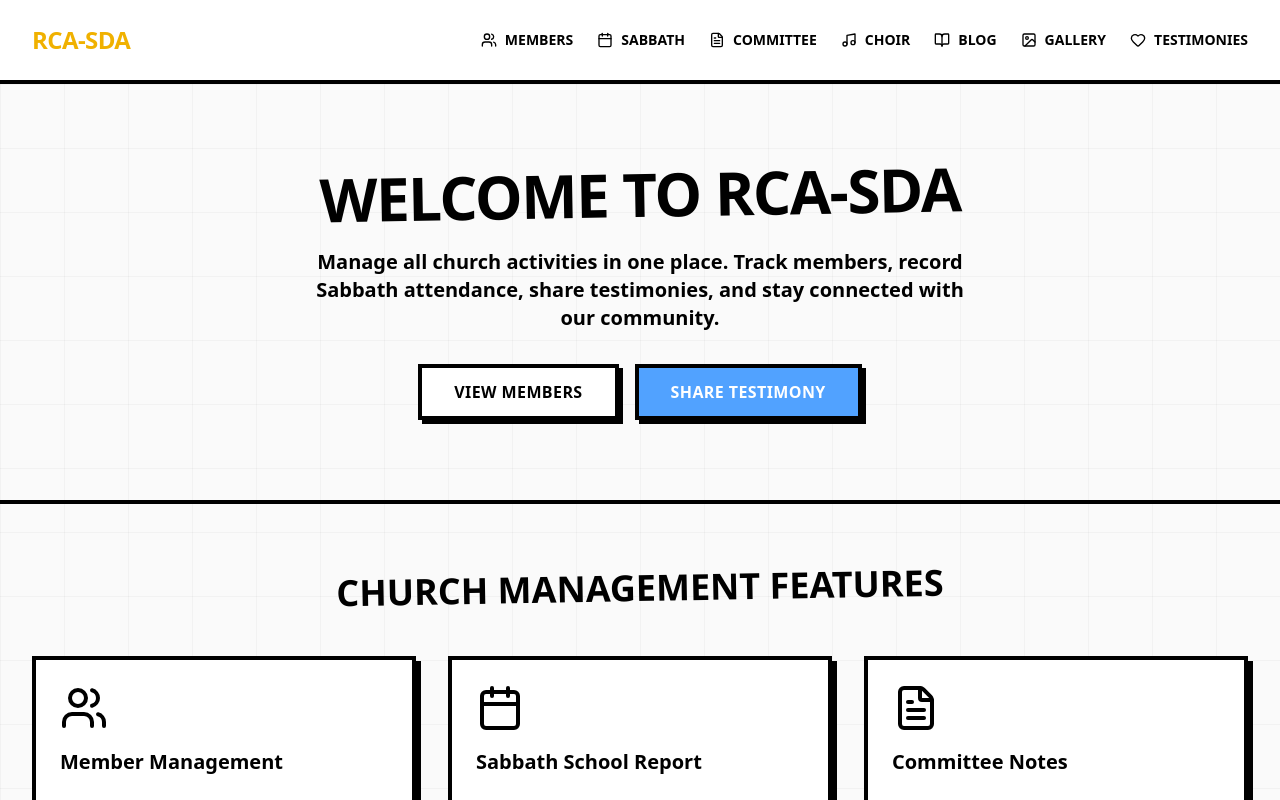
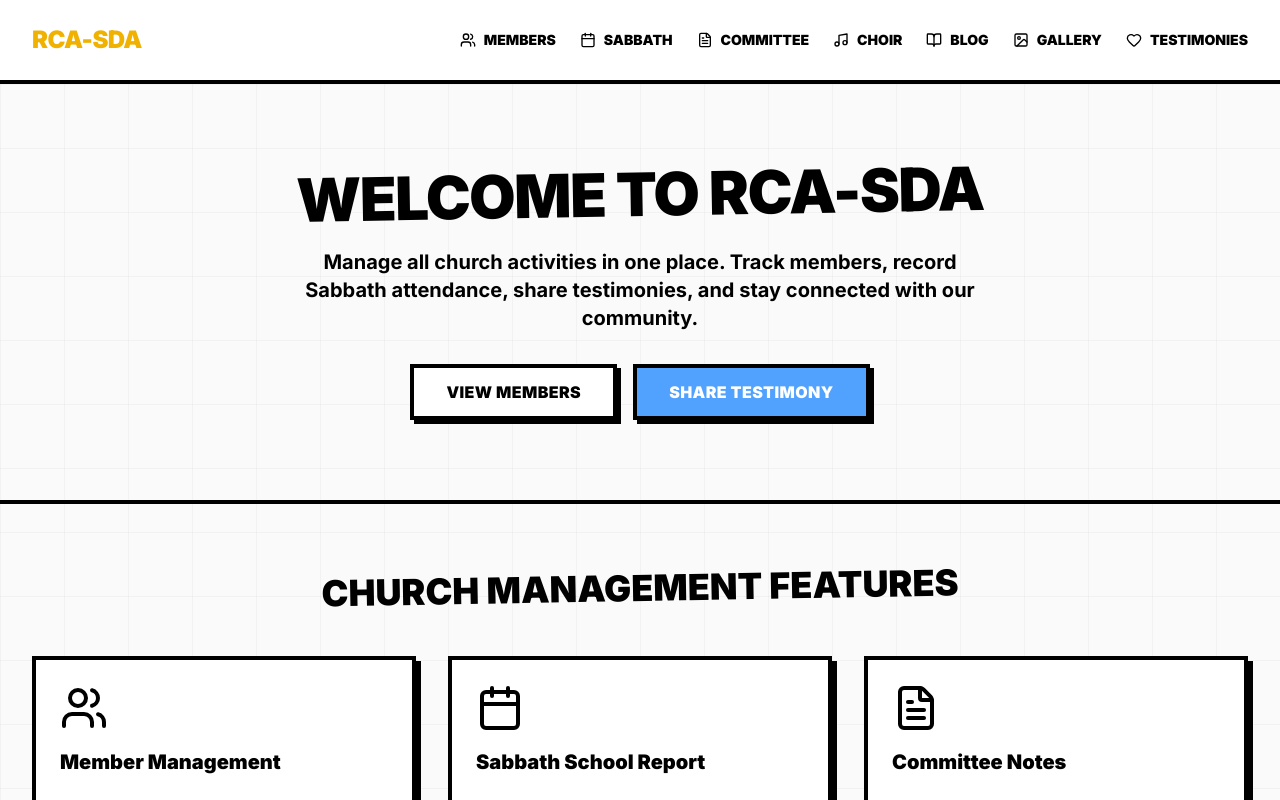
Before and after one commit to RCA-SDA/rca-sda-web-frontend, a Next.js app: page / in a window 1280 px wide. Shown: the top 800 px of the page. Built offline with nearby package versions, Linux system fonts and the light colour scheme.

Commit message:
feat : modern font

```diff
--- a/app/globals.css
+++ b/app/globals.css
@@ -6,8 +6,7 @@
 @theme inline {
   --color-background: var(--background);
   --color-foreground: var(--foreground);
-  --font-sans: var(--font-geist-sans);
-  --font-mono: var(--font-geist-mono);
+  --font-sans: var(--font-inter);
   --color-sidebar-ring: var(--sidebar-ring);
   --color-sidebar-border: var(--sidebar-border);
   --color-sidebar-accent-foreground: var(--sidebar-accent-foreground);
--- a/app/layout.tsx
+++ b/app/layout.tsx
@@ -1,16 +1,12 @@
 import type { Metadata } from "next";
-import { Geist, Geist_Mono } from "next/font/google";
+import { Inter } from "next/font/google";
 import "./globals.css";
 import Navbar from "@/components/Navbar";
 
-const geistSans = Geist({
-  variable: "--font-geist-sans",
+const inter = Inter({
+  variable: "--font-inter",
   subsets: ["latin"],
-});
-
-const geistMono = Geist_Mono({
-  variable: "--font-geist-mono",
-  subsets: ["latin"],
+  weight: ["400", "500", "600", "700", "800", "900"],
 });
 
 export const metadata: Metadata = {
@@ -26,7 +22,7 @@
   return (
     <html lang="en">
       <body
-        className={`${geistSans.variable} ${geistMono.variable} antialiased`}
+        className={`${inter.variable} font-sans antialiased`}
       >
         <Navbar />
         {children}
```
